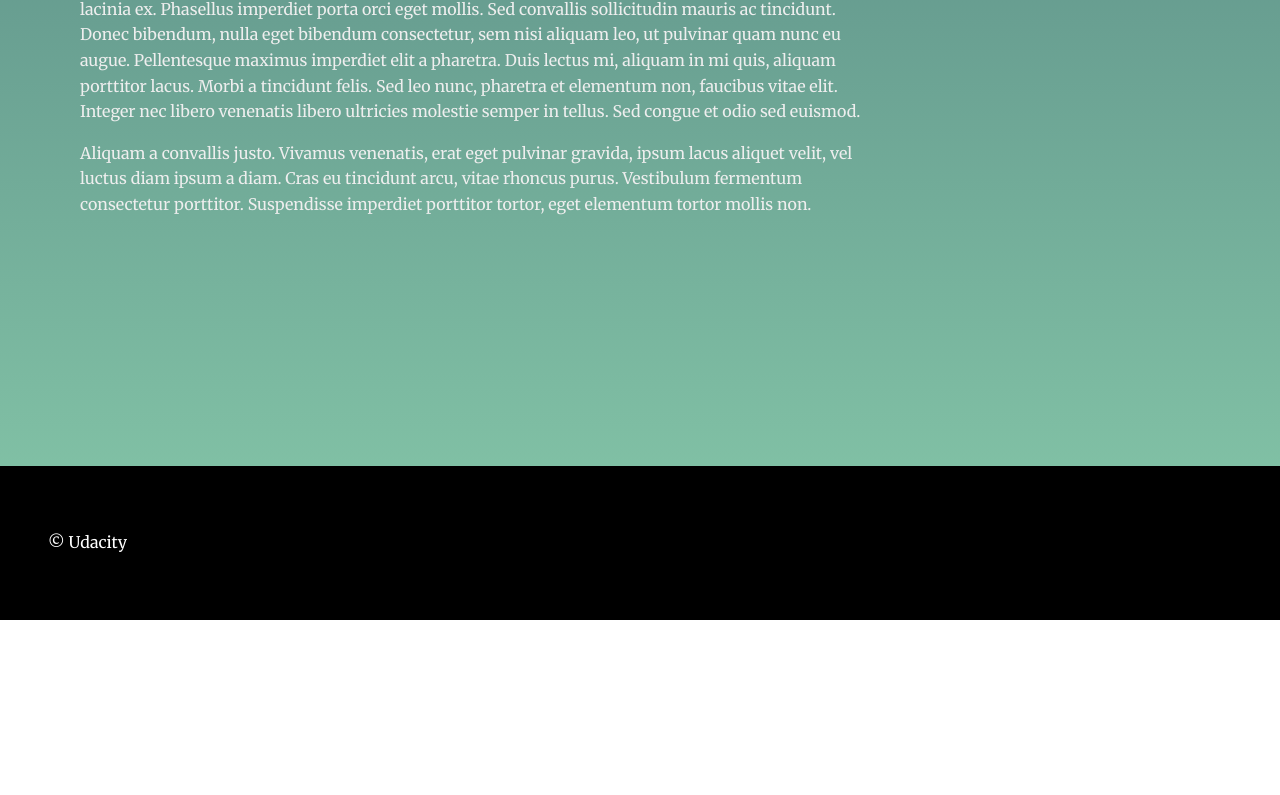
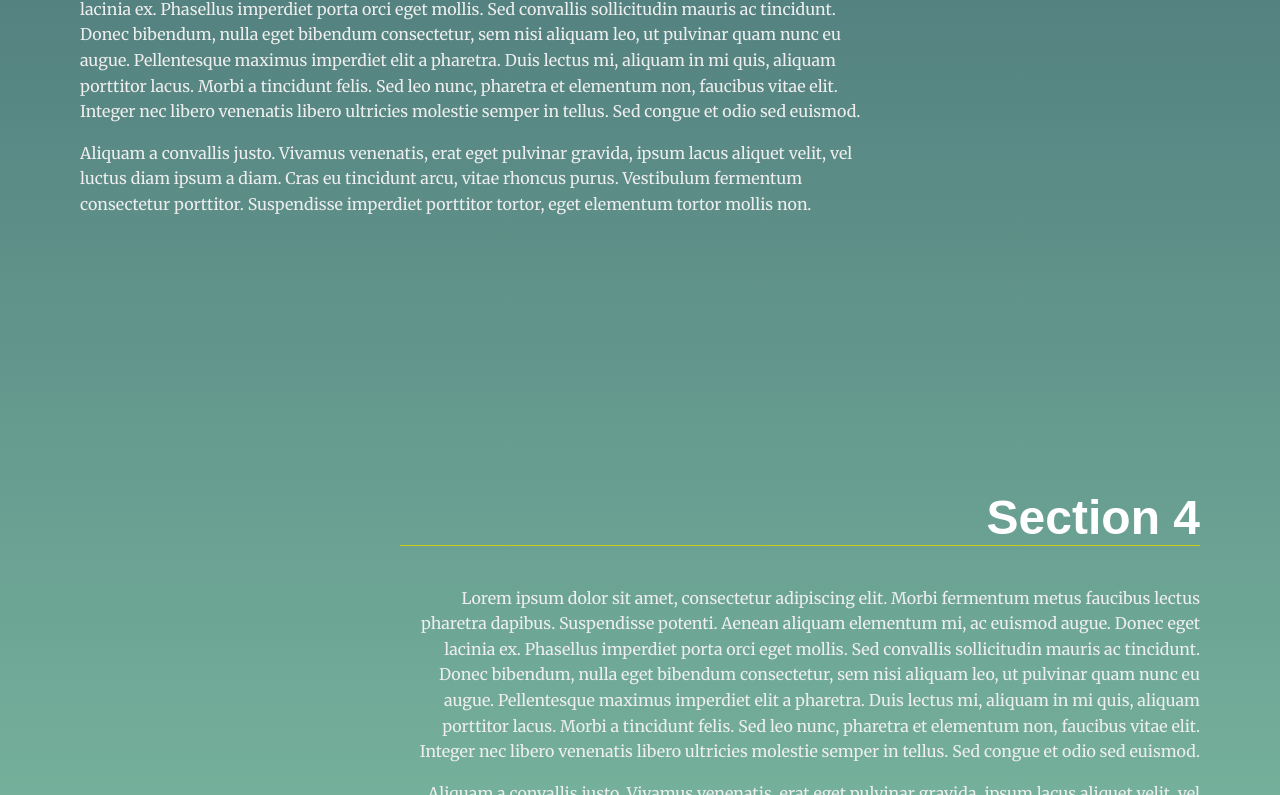
Before and after one commit to moazhamdy22/landing_page_udacity, a plain HTML site: page index.html in a window 1280 px wide. Shown: the part 2005-2800 px from the top of the page. Before the commit the page ends 2625 px from the top, so only its background shows below. Drawn offline with Linux system fonts and the light colour scheme.

Commit message:
penultimate version

```diff
--- a/css/styles.css
+++ b/css/styles.css
@@ -17,7 +17,9 @@ body {
     font-family: 'Merriweather', serif;
     color: #fff;
 }
-
+/* html {
+    scroll-behavior: smooth;
+}   */
 
 /* Typeography General*/
 h1 {
@@ -65,18 +67,19 @@ section {
 
 /* Navigation Styles*/
 .navbar__menu ul {
+    padding:2%;
     padding-left: 0;
     margin: 0;
-    text-align: right;
+    text-align: center;
 }
 
 .navbar__menu li {
-    display: inline-block;
+    display: inline-flex;
+    padding-left: 2%;
 }
 
 .navbar__menu .menu__link {
-    display: block;
-    padding: 1em;
+    display : inline-block;
     font-weight: bold;
     text-decoration: none;
     color: #000;
--- a/index.html
+++ b/index.html
@@ -50,10 +50,18 @@
         <p>Aliquam a convallis justo. Vivamus venenatis, erat eget pulvinar gravida, ipsum lacus aliquet velit, vel luctus diam ipsum a diam. Cras eu tincidunt arcu, vitae rhoncus purus. Vestibulum fermentum consectetur porttitor. Suspendisse imperdiet porttitor tortor, eget elementum tortor mollis non.</p>
       </div>
     </section>
+    <section id="section4" data-nav="Section 4">
+      <div class="landing__container">
+        <h2>Section 4</h2>
+        <p>Lorem ipsum dolor sit amet, consectetur adipiscing elit. Morbi fermentum metus faucibus lectus pharetra dapibus. Suspendisse potenti. Aenean aliquam elementum mi, ac euismod augue. Donec eget lacinia ex. Phasellus imperdiet porta orci eget mollis. Sed convallis sollicitudin mauris ac tincidunt. Donec bibendum, nulla eget bibendum consectetur, sem nisi aliquam leo, ut pulvinar quam nunc eu augue. Pellentesque maximus imperdiet elit a pharetra. Duis lectus mi, aliquam in mi quis, aliquam porttitor lacus. Morbi a tincidunt felis. Sed leo nunc, pharetra et elementum non, faucibus vitae elit. Integer nec libero venenatis libero ultricies molestie semper in tellus. Sed congue et odio sed euismod.</p>
+
+        <p>Aliquam a convallis justo. Vivamus venenatis, erat eget pulvinar gravida, ipsum lacus aliquet velit, vel luctus diam ipsum a diam. Cras eu tincidunt arcu, vitae rhoncus purus. Vestibulum fermentum consectetur porttitor. Suspendisse imperdiet porttitor tortor, eget elementum tortor mollis non.</p>
+      </div>
+    </section>
   </main>
   <footer class="page__footer">
     <p>&copy Udacity</p>
   </footer>
-
+<script src="js/app.js"></script>
 </body>
 </html>
--- a/js/app.js
+++ b/js/app.js
@@ -22,7 +22,91 @@
  * Define Global Variables
  *
 */
+// my all program Object
+let myObject = {
+    // navigation gloabal var
+    navigation : document.getElementById('navbar__list'),
+    // sections global var
+    sections : document.querySelectorAll('section'),
+    navBuilder : ()=>{
+        let navUI = '';
+        // looping over all sections
+        myObject.sections.forEach((section) => {
+            const sectionId = section.id;
+            const sectionDataNav = section.dataset.nav;
 
+            navUI += `<li><a class="menu__link ${sectionId}" href ="#${sectionId}">${sectionDataNav}</a></li>`;
+
+        });
+        // append all elements to the navigation
+        myObject.navigation.innerHTML = navUI;
+
+    },
+    // getting the largest value that's less or equal to the number
+    offset:(section)=>{
+        // console.log(Math.floor(section.getBoundingClientRect().top));
+        return Math.floor(section.getBoundingClientRect().top);
+    },
+    // remove the active class
+    removeActive:(section) =>{
+        section.classList.remove('your-active-class');
+        document.querySelector(`.${section.id}`).style.background= "";
+    },
+    // add the active class
+    addActive:(conditional, section)=>{
+        if(conditional){
+            section.classList.add('your-active-class');
+            document.querySelector(`.${section.id}`).style.background= "#d9534f";
+        };
+
+    },
+    //implementing the actual function
+    sectionActivation:()=>{
+        myObject.sections.forEach((section) =>{
+            const elementOffset = myObject.offset(section);
+
+            let inviewport = () => elementOffset <357 && elementOffset >=-150;
+
+            myObject.removeActive(section);
+            myObject.addActive(inviewport(),section);
+        });
+    },
+    // Scroll to anchor ID using scrollTo event
+    scrolling:()=>{
+
+        const links = document.querySelectorAll('.menu__link');
+        links.forEach((link) =>{
+
+    //         document.getElementById('navbar__menu').addEventListener('click', function (link) {
+    //             link.preventDefault();
+    //             const target = link.target;
+    //             if (target.classList.contains('menu__link')) {
+    //                 const id = target.getAttribute('href').slice(1);
+    //                 document.getElementById(id).scrollIntoView({ behavior: 'smooth' });
+    //             }
+    //         }
+    //     }
+    });
+    //     //     link.addEventListener('click',()=>{
+    //     //         // for(let i = 0;i<myObject.sections.length;i++){
+    //     //         //     myObject.sections[i].document.addEventListener("click",myObject.sectionScroll(link));
+    //     //         //     console.log(myObject.sections[i])
+    //     //         // };
+    //     //         // console.log(link.getAttribute("href"));
+    //     //         document.querySelector(link.getAttribute("href")).scrollIntoView({behavior: "smooth"});
+
+    //     //     });
+    //     // });
+
+},
+
+
+}
+myObject.navBuilder();
+
+window.addEventListener('scroll',myObject.sectionActivation);
+
+myObject.scrolling();
 
 /**
  * End Global Variables
@@ -44,6 +128,7 @@
 // Add class 'active' to section when near top of viewport
 
 
+
 // Scroll to anchor ID using scrollTO event
 
 
```
